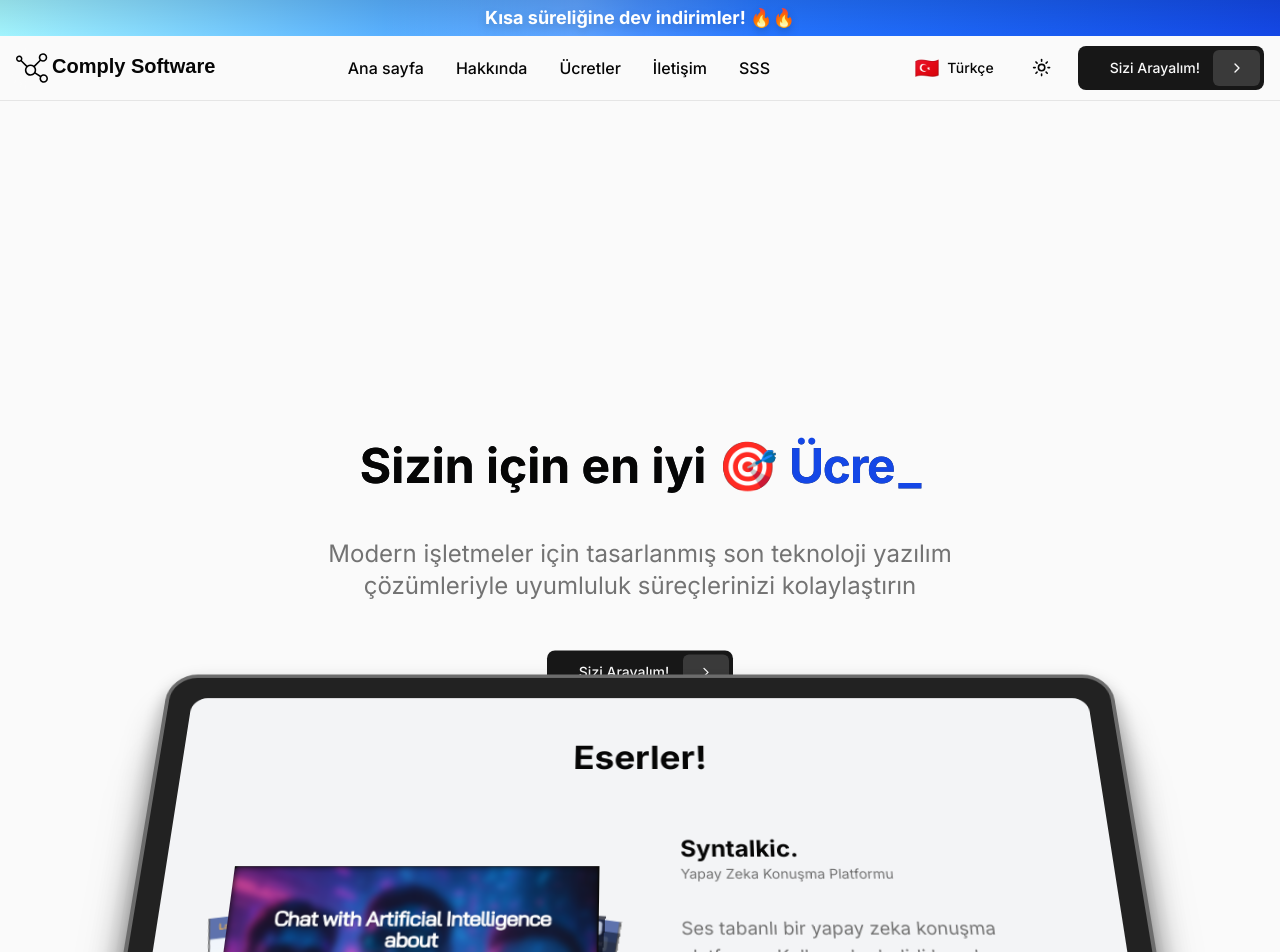
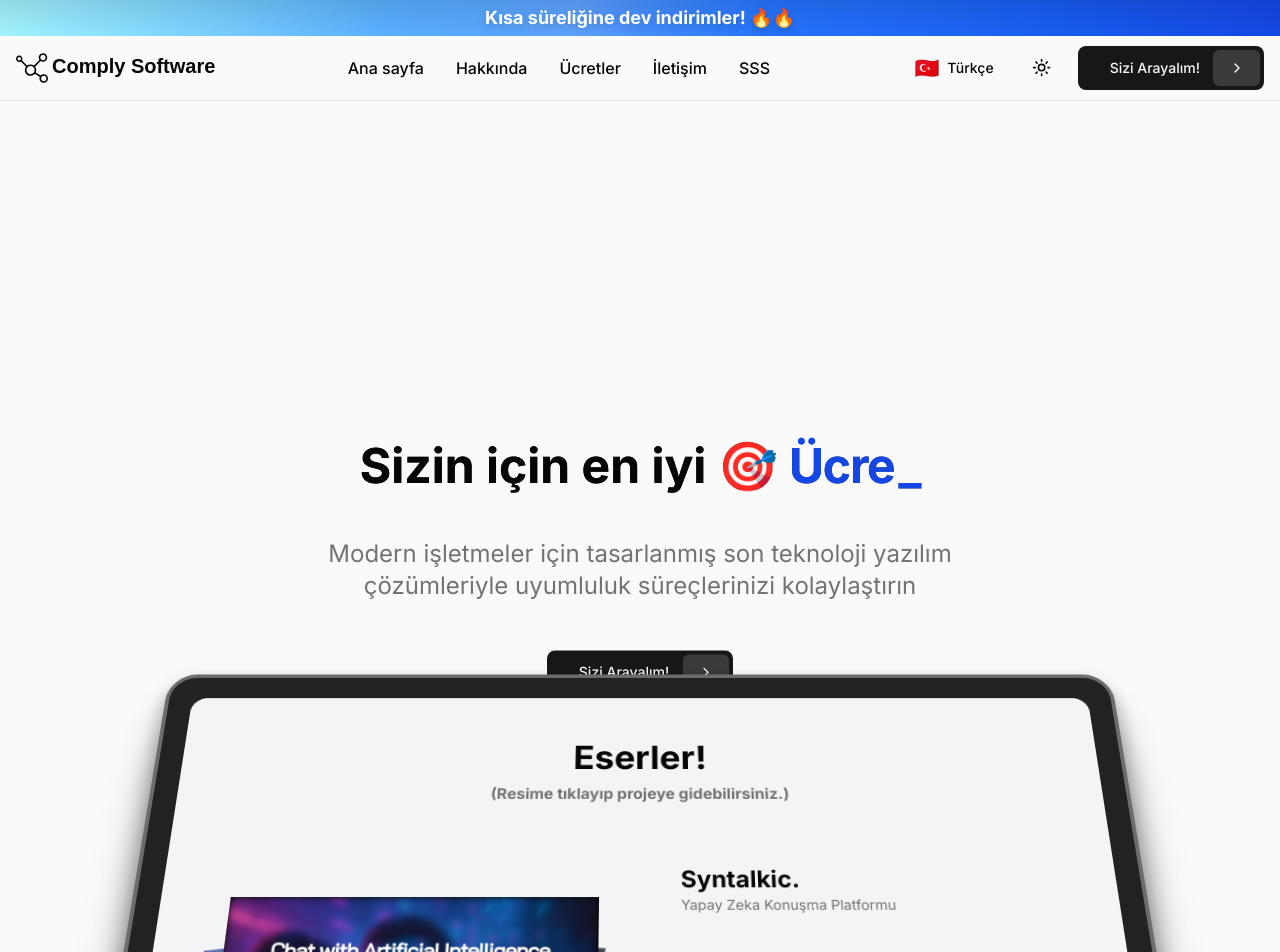
Before and after one commit to enesarihan/comply-software, a Next.js app: page / in a window 1280 px wide. Shown: the top 952 px of the page. Built offline with nearby package versions, Linux system fonts and the light colour scheme; a web font is replaced by a local one.

Commit message:
feat: add subtitle to AnimatedTestimonials component; update translations for multilingual support

```diff
--- a/components/ui/animated-testimonials.tsx
+++ b/components/ui/animated-testimonials.tsx
@@ -60,7 +60,10 @@ export const AnimatedTestimonials = ({
       )}
     >
       <div className="flex flex-col -mt-12 mb-12 text-center">
-        <h1 className="font-bold text-4xl">{t.hero.screenTitle}</h1>
+        <h1 className="font-bold text-4xl mb-2">{t.hero.screenTitle}</h1>
+        <h2 className="text-md font-bold text-neutral-500 dark:text-neutral-700">
+          {t.hero.screenSubTitle}
+        </h2>
       </div>
       <div className="relative grid grid-cols-1 md:grid-cols-2 gap-20">
         <div>
--- a/contexts/language-context.tsx
+++ b/contexts/language-context.tsx
@@ -37,6 +37,7 @@ const translations = {
       getStarted: "Get Started",
       learnMore: "Let Us Call You",
       screenTitle: "Our Masterpieces!",
+      screenSubTitle: "(You can click to the image and go to project.)",
     },
     about: {
       title: "About Comply Software",
@@ -198,6 +199,7 @@ const translations = {
       getStarted: "Başlayın",
       learnMore: "Sizi Arayılım",
       screenTitle: "Eserler!",
+      screenSubTitle: "(Resime tıklayıp projeye gidebilirsiniz.)",
     },
     about: {
       title: "Comply Software Hakkında",
```
